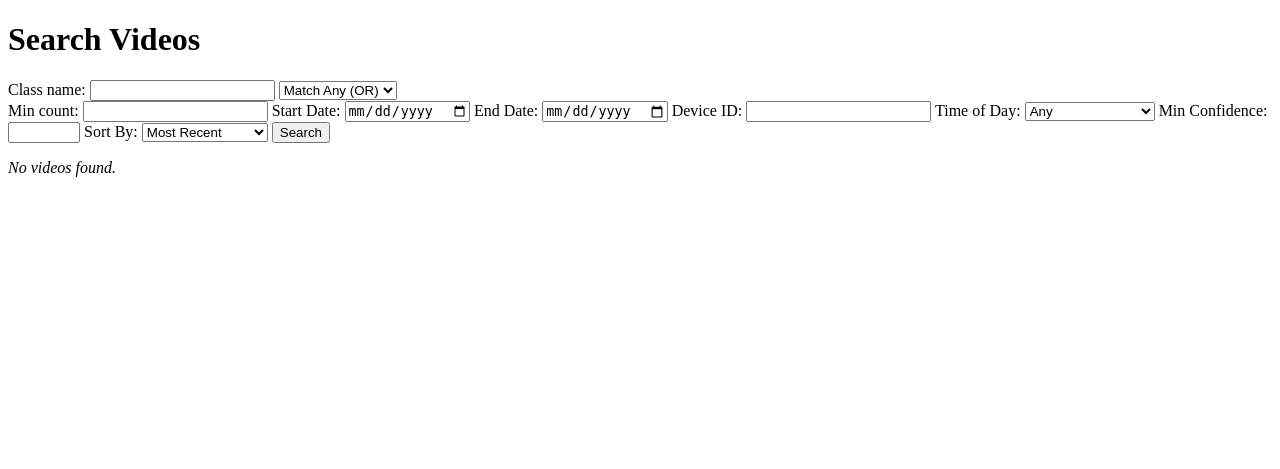
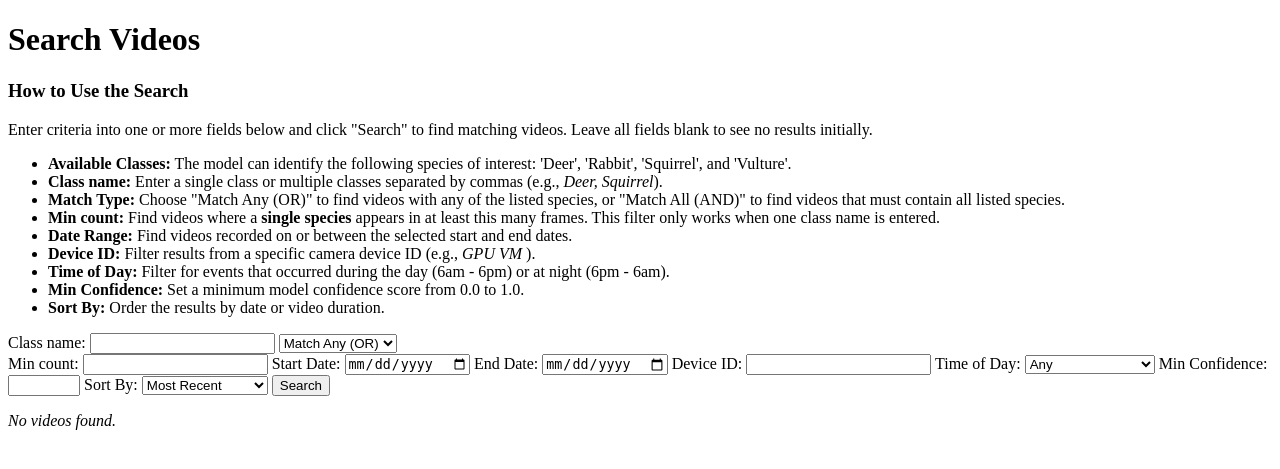
Before and after one commit to Himson2006/Yolo-Gpu-2, a Flask app: page /search in a window 1280 px wide. Shown: the top 469 px of the page. Run offline with Flask 3, Linux system fonts and the light colour scheme.

Commit message:
Description added

```diff
--- a/app/templates/search.html
+++ b/app/templates/search.html
@@ -11,6 +11,43 @@
 </head>
 <body>
   <h1>Search Videos</h1>
+
+  <div class="guide">
+  <h3>How to Use the Search</h3>
+  <p>
+    Enter criteria into one or more fields below and click "Search" to find matching videos. Leave all fields blank to see no results initially.
+  </p>
+  <ul>
+    <li>
+      <strong>Available Classes:</strong> The model can identify the following species of interest: 'Deer', 'Rabbit', 'Squirrel', and 'Vulture'.
+    </li>
+    <li>
+      <strong>Class name:</strong> Enter a single class or multiple classes separated by commas (e.g., <em>Deer, Squirrel</em>).
+    </li>
+    <li>
+      <strong>Match Type:</strong> Choose "Match Any (OR)" to find videos with any of the listed species, or "Match All (AND)" to find videos that must contain all listed species.
+    </li>
+    <li>
+      <strong>Min count:</strong> Find videos where a <strong>single species</strong> appears in at least this many frames. This filter only works when one class name is entered.
+    </li>
+    <li>
+      <strong>Date Range:</strong> Find videos recorded on or between the selected start and end dates.
+    </li>
+    <li>
+      <strong>Device ID:</strong> Filter results from a specific camera device ID (e.g., <em>GPU VM</em> ).
+    </li>
+    <li>
+      <strong>Time of Day:</strong> Filter for events that occurred during the day (6am - 6pm) or at night (6pm - 6am).
+    </li>
+    <li>
+      <strong>Min Confidence:</strong> Set a minimum model confidence score from 0.0 to 1.0.
+    </li>
+    <li>
+      <strong>Sort By:</strong> Order the results by date or video duration.
+    </li>
+  </ul>
+</div>
+
   <form action="{{ url_for('main.search_videos') }}" method="get">
     <label>
       Class name:
```
